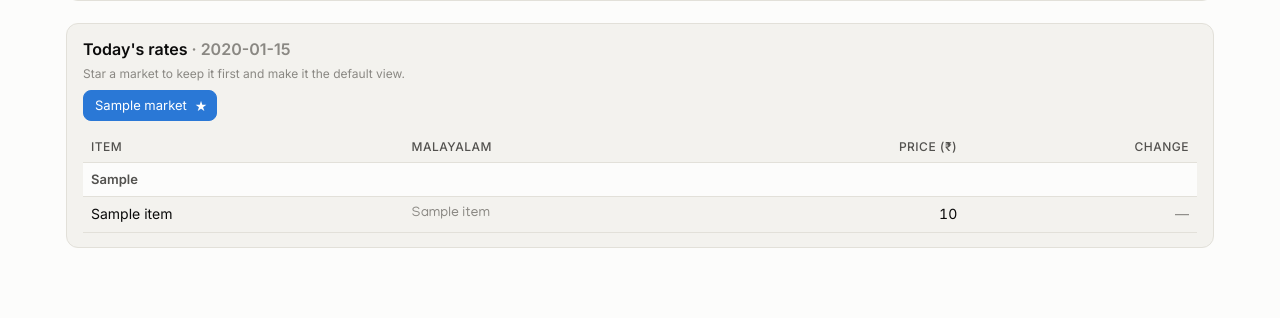
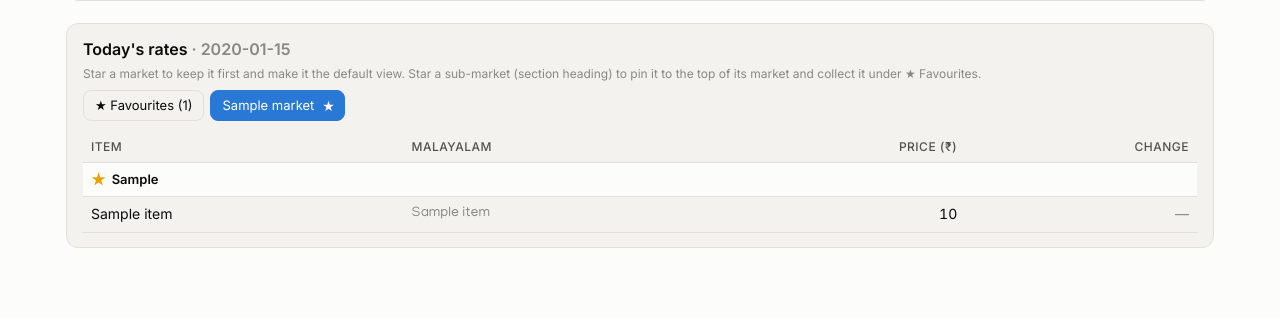
Before and after one commit to Krixhnarr/kerala-market, a Flask app: page / in a window 1280 px wide. Shown: the part 627-945 px from the top of the page. Run offline with Flask 3, Linux system fonts and the light colour scheme; data comes from the database, SQL or seed files in the repository; tables that the repository leaves empty hold one stand-in row (values such as "Sample post"); data that the repository does not hold is empty.

Commit message:
Star sub-markets within a market
Each section heading in the rates table (Kannur → Payyannur, Kasaragod →
Vellarikkundu, ...) gets a star. Starred sections sort to the top of their
market and are gathered under a "★ Favourites" tab that spans all markets.
Stored in a favourite_sections table; PUT /api/markets/<id>/sections/favourite
toggles, GET /api/rates?favourites=1 reads the combined view.

Co-Authored-By: Claude Opus 5 <noreply@anthropic.com>

```diff
--- a/app.py
+++ b/app.py
@@ -88,29 +88,42 @@ def api_set_favourite(market_id: int):
     return jsonify(market_id=market_id, favourite=want)
 
 
-def _rates_for(conn, market_id: int, on: str) -> list[dict]:
-    """All items of a market on `on`, with the previous available day's price for a change column."""
+def _rates_for(conn, market_id: int | None, on: str, favourites_only: bool = False) -> list[dict]:
+    """Items on `on` with the previous available day's price for a change column.
+
+    One market (market_id), or - with favourites_only - the starred sections of
+    every market. Starred sections come first; within a section, feed order.
+    """
+    where = "fs.section IS NOT NULL" if favourites_only else "i.market_id = ?"
+    args: tuple = () if favourites_only else (market_id,)
     prev = conn.execute(
         "SELECT MAX(r.date) AS d FROM rates r JOIN items i ON i.id = r.item_id "
-        "WHERE i.market_id = ? AND r.date < ?",
-        (market_id, on),
+        "LEFT JOIN favourite_sections fs ON fs.market_id = i.market_id AND fs.section = i.section "
+        f"WHERE {where} AND r.date < ?",
+        (*args, on),
     ).fetchone()["d"]
     rows = conn.execute(
-        """
-        SELECT i.id AS item_id, i.section, i.section_ml, i.name, i.name_ml,
+        f"""
+        SELECT i.id AS item_id, i.market_id, m.name AS market, i.section, i.section_ml, i.name, i.name_ml,
                r.price_low, r.price_high, r.raw,
-               p.price_low AS prev_low, p.price_high AS prev_high, p.raw AS prev_raw
+               p.price_low AS prev_low, p.price_high AS prev_high, p.raw AS prev_raw,
+               fs.section IS NOT NULL AS fav_section,
+               (SELECT MIN(id) FROM items x WHERE x.market_id = i.market_id AND x.section = i.section) AS section_order
         FROM items i
+        JOIN markets m ON m.id = i.market_id
         JOIN rates r ON r.item_id = i.id AND r.date = ?
         LEFT JOIN rates p ON p.item_id = i.id AND p.date = ?
-        WHERE i.market_id = ?
-        ORDER BY i.id
+        LEFT JOIN favourite_sections fs ON fs.market_id = i.market_id AND fs.section = i.section
+        WHERE {where}
+        ORDER BY fav_section DESC, m.rank, section_order, i.id
         """,
-        (on, prev, market_id),
+        (on, prev, *args),
     ).fetchall()
     out = []
     for r in rows:
         d = _row(r)
+        d.pop("section_order")
+        d["fav_section"] = bool(d["fav_section"])
         d["prev_date"] = prev
         d["change"] = (
             round(d["price_low"] - d["prev_low"], 2)
@@ -123,10 +136,12 @@ def _rates_for(conn, market_id: int, on: str) -> list[dict]:
 
 @app.get("/api/rates")
 def api_rates():
+    """?market_id=37[&date=YYYY-MM-DD]  or  ?favourites=1 for starred sections across all markets."""
     market_id = request.args.get("market_id", type=int)
+    favourites_only = request.args.get("favourites") == "1"
     on = request.args.get("date")
     with db.connect() as conn:
-        if market_id is None:
+        if market_id is None and not favourites_only:
             market_id = conn.execute(
                 "SELECT m.id FROM markets m ORDER BY EXISTS(SELECT 1 FROM favourites f WHERE f.market_id = m.id) DESC, m.rank, m.id LIMIT 1"
             ).fetchone()["id"]
@@ -134,8 +149,38 @@ def api_rates():
             on = db.latest_date(conn)
         if not on:
             return jsonify(date=None, market_id=market_id, rates=[])
-        rates = _rates_for(conn, market_id, on)
+        rates = _rates_for(conn, market_id, on, favourites_only)
     return jsonify(date=on, market_id=market_id, rates=rates)
+
+
+@app.get("/api/favourite-sections")
+def api_favourite_sections():
+    with db.connect() as conn:
+        rows = conn.execute(
+            "SELECT fs.market_id, m.name AS market, fs.section FROM favourite_sections fs "
+            "JOIN markets m ON m.id = fs.market_id ORDER BY m.rank, fs.section"
+        ).fetchall()
+    return jsonify([_row(r) for r in rows])
+
+
+@app.put("/api/markets/<int:market_id>/sections/favourite")
+def api_set_section_favourite(market_id: int):
+    """Body: {"section": "Payyannur", "favourite": true|false}. Stars/unstars a sub-market."""
+    body = request.get_json(silent=True) or {}
+    section = str(body.get("section", "")).strip()
+    want = bool(body.get("favourite", True))
+    if not section:
+        return jsonify(error="section required"), 400
+    with db.connect() as conn:
+        if not conn.execute(
+            "SELECT 1 FROM items WHERE market_id = ? AND section = ? LIMIT 1", (market_id, section)
+        ).fetchone():
+            return jsonify(error="unknown section"), 404
+        if want:
+            conn.execute("INSERT OR IGNORE INTO favourite_sections(market_id, section) VALUES (?, ?)", (market_id, section))
+        else:
+            conn.execute("DELETE FROM favourite_sections WHERE market_id = ? AND section = ?", (market_id, section))
+    return jsonify(market_id=market_id, section=section, favourite=want)
 
 
 @app.get("/api/history")
--- a/db.py
+++ b/db.py
@@ -6,6 +6,7 @@ Tables
   rates(date, item_id, price_low, price_high, raw)           -- one row per item per day
   fetch_log(fetched_at, rate_date, rows, status, message)
   favourites(market_id)                                      -- starred markets
+  favourite_sections(market_id, section)                     -- starred sub-markets within a market
 """
 from __future__ import annotations
 
@@ -46,6 +47,11 @@ CREATE TABLE IF NOT EXISTS rates (
 CREATE INDEX IF NOT EXISTS rates_item_date ON rates(item_id, date);
 CREATE TABLE IF NOT EXISTS favourites (
     market_id INTEGER PRIMARY KEY REFERENCES markets(id)
+);
+CREATE TABLE IF NOT EXISTS favourite_sections (
+    market_id INTEGER NOT NULL REFERENCES markets(id),
+    section   TEXT    NOT NULL,
+    PRIMARY KEY (market_id, section)
 );
 CREATE TABLE IF NOT EXISTS fetch_log (
     id         INTEGER PRIMARY KEY AUTOINCREMENT,
--- a/templates/index.html
+++ b/templates/index.html
@@ -88,6 +88,10 @@ th, td { text-align: left; padding: 7px 8px; border-bottom: 1px solid var(--bord
 th { font-weight: 500; color: var(--text-2); font-size: 12px; text-transform: uppercase; letter-spacing: .04em; }
 td.num, th.num { text-align: right; font-variant-numeric: tabular-nums; }
 tr.sec td { background: var(--surface); color: var(--text-2); font-weight: 600; font-size: 13px; }
+tr.sec.fav td { color: var(--text); }
+tr.sec .star { border: 0; background: transparent; padding: 0 6px 0 0; color: var(--text-3); font-size: 14px; line-height: 1; vertical-align: -1px; }
+tr.sec .star:hover, tr.sec.fav .star { color: var(--s4); }
+tr.sec .mkt { color: var(--text-3); font-weight: 500; }
 tr.row { cursor: pointer; }
 tr.row:hover td { background: color-mix(in srgb, var(--accent) 8%, transparent); }
 tr.row.sel td { background: color-mix(in srgb, var(--accent) 16%, transparent); }
@@ -128,7 +132,7 @@ tr.row.sel td { background: color-mix(in srgb, var(--accent) 16%, transparent);
 
   <section class="card">
     <h2>Today's rates <span class="muted" id="rates-date"></span></h2>
-    <p class="hint" style="margin:-6px 0 8px">Star a market to keep it first and make it the default view.</p>
+    <p class="hint" style="margin:-6px 0 8px">Star a market to keep it first and make it the default view. Star a sub-market (section heading) to pin it to the top of its market and collect it under ★ Favourites.</p>
     <div class="tabs" id="tabs"></div>
     <table>
       <thead><tr><th>Item</th><th class="hide-sm">Malayalam</th><th class="num">Price (₹)</th><th class="num">Change</th></tr></thead>
@@ -203,10 +207,19 @@ async function loadFeatured() {
 }
 
 // ---- markets + rates table
+const FAV = 'fav';   // pseudo-market id for the "★ Favourites" tab
 async function loadMarkets() {
-  const ms = await api('/api/markets');   // favourites first, then Manorama's order
+  const [ms, favSections] = await Promise.all([api('/api/markets'), api('/api/favourite-sections')]);
   const tabs = el('tabs'); tabs.innerHTML = '';
   let sepDone = false;
+  if (favSections.length) {
+    const t = document.createElement('span'); t.className = 'tab fav'; t.dataset.id = FAV; t.dataset.name = 'Favourites';
+    const b = document.createElement('button'); b.textContent = `★ Favourites (${favSections.length})`; b.onclick = () => loadRates(FAV);
+    b.style.paddingRight = '11px';
+    t.appendChild(b); tabs.appendChild(t);
+  } else if (currentMarket === FAV) {
+    currentMarket = null;   // last starred section was removed
+  }
   for (const m of ms) {
     if (!m.favourite && !sepDone && ms.some(x => x.favourite)) {
       const sep = document.createElement('span'); sep.className = 'sep'; tabs.appendChild(sep); sepDone = true;
@@ -229,21 +242,38 @@ async function loadRates(marketId) {
   if (marketId == null) return;
   currentMarket = marketId;
   let marketName = '';
+  const favView = marketId === FAV;
   for (const t of el('tabs').querySelectorAll('.tab')) {
-    const on = +t.dataset.id === marketId;
+    const on = favView ? t.dataset.id === FAV : +t.dataset.id === marketId;
     t.classList.toggle('on', on);
     if (on) marketName = t.dataset.name;
   }
-  const d = await api(`/api/rates?market_id=${marketId}`);
+  const d = await api(favView ? '/api/rates?favourites=1' : `/api/rates?market_id=${marketId}`);
   el('rates-date').textContent = d.date ? `· ${d.date}` : '';
   const tb = el('rates'); tb.innerHTML = '';
   let sec = null;
   for (const r of d.rates) {
-    if (r.section !== sec) {
-      sec = r.section;
-      const tr = document.createElement('tr'); tr.className = 'sec';
+    const key = r.market_id + '|' + r.section;
+    if (key !== sec) {
+      sec = key;
+      const tr = document.createElement('tr'); tr.className = 'sec' + (r.fav_section ? ' fav' : '');
       const td = document.createElement('td'); td.colSpan = 4;
-      td.textContent = r.section + (r.section_ml && r.section_ml !== r.section ? ' · ' + r.section_ml : '');
+      if (r.section) {
+        const star = document.createElement('button'); star.className = 'star';
+        star.textContent = r.fav_section ? '★' : '☆';
+        star.title = r.fav_section ? 'Unstar this sub-market' : 'Star this sub-market';
+        star.setAttribute('aria-label', star.title); star.setAttribute('aria-pressed', String(r.fav_section));
+        star.onclick = async e => {
+          e.stopPropagation();
+          await api(`/api/markets/${r.market_id}/sections/favourite`, { method: 'PUT', headers: { 'Content-Type': 'application/json' }, body: JSON.stringify({ section: r.section, favourite: !r.fav_section }) });
+          await loadMarkets();   // refreshes the ★ Favourites tab and re-renders the table
+        };
+        td.appendChild(star);
+      }
+      if (favView) {
+        const mk = document.createElement('span'); mk.className = 'mkt'; mk.textContent = r.market + ' · '; td.appendChild(mk);
+      }
+      td.appendChild(document.createTextNode((r.section || 'Other') + (r.section_ml && r.section_ml !== r.section ? ' · ' + r.section_ml : '')));
       tr.appendChild(td); tb.appendChild(tr);
     }
     const tr = document.createElement('tr'); tr.className = 'row'; tr.dataset.id = r.item_id;
@@ -254,7 +284,7 @@ async function loadRates(marketId) {
     tr.children[1].textContent = r.name_ml;
     tr.children[2].textContent = r.price_low == null ? (r.raw || '—') : fmt(r.price_low) + range;
     if (r.price_low == null) tr.children[2].classList.add('muted');
-    tr.onclick = () => addSeries({ id: r.item_id, name: r.name, name_ml: r.name_ml, market: marketName });
+    tr.onclick = () => addSeries({ id: r.item_id, name: r.name, name_ml: r.name_ml, market: r.market });
     tb.appendChild(tr);
   }
 }
```
Also changed, not shown: README.md.
